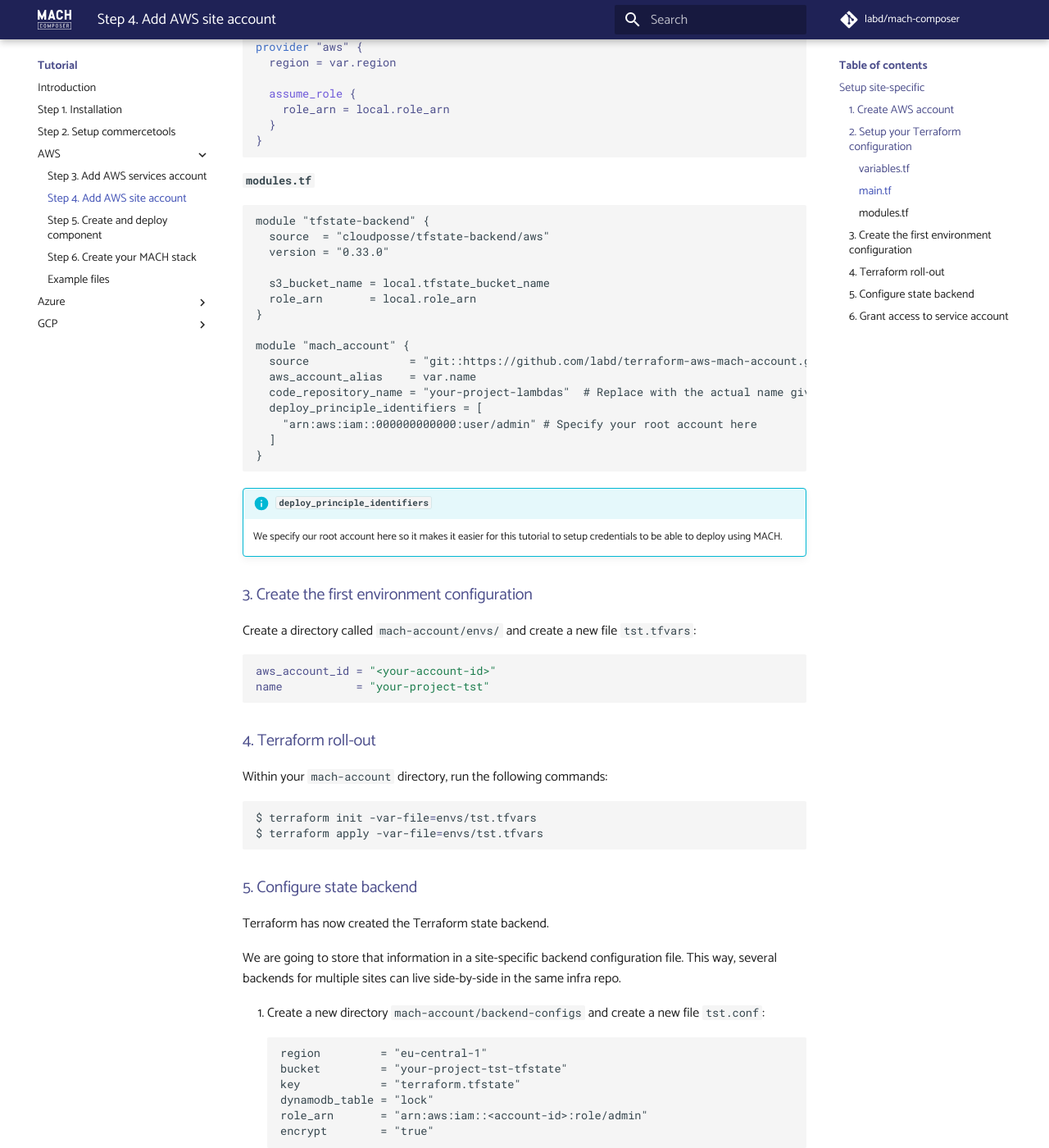
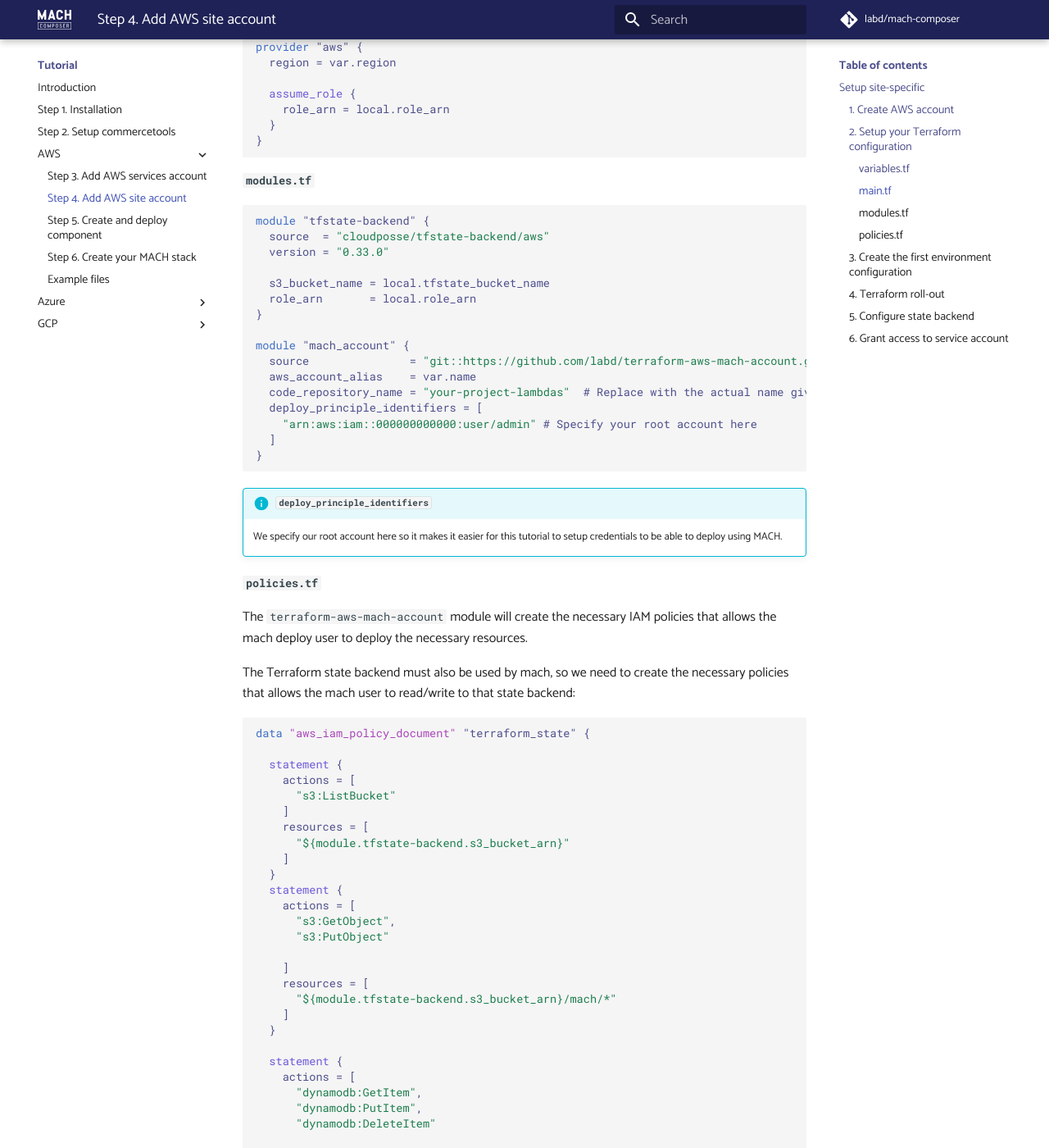
Before and after one commit to mach-composer/mach-composer-cli, an MkDocs documentation site: the page built from docs/src/tutorial/aws/step-4-setup-aws-site.md, in a window 1280 px wide and 1400 px high, scrolled down 1244 px. Shown: the whole window at 82% size. Built offline with MkDocs 1.6.1 and Material for MkDocs 9.7.7, drawn with Linux system fonts in a browser that asks for light colours; a script that is not in the unit is left out; comment, search, counter and statistics services are not loaded; some of the changed text lies outside the part shown.

Commit message:
Include tf state backend policies for AWS

````diff
--- a/docs/src/tutorial/aws/step-4-setup-aws-site.md
+++ b/docs/src/tutorial/aws/step-4-setup-aws-site.md
@@ -59,7 +59,7 @@ provider "aws" {
 
 #### `modules.tf`
 
-```
+```terraform
 module "tfstate-backend" {
   source  = "cloudposse/tfstate-backend/aws"
   version = "0.33.0"
@@ -81,6 +81,67 @@ module "mach_account" {
 !!! info "`deploy_principle_identifiers`"
     We specify our root account here so it makes it easier for this tutorial to setup credentials to be able to deploy using MACH.
 
+#### `policies.tf`
+
+The `terraform-aws-mach-account` module will create the necessary IAM policies that allows the mach deploy user to deploy the necessary resources.
+
+The Terraform state backend must also be used by mach, so we need to create the necessary policies that allows the mach user to read/write to that state backend:
+
+```terraform
+data "aws_iam_policy_document" "terraform_state" {
+
+  statement {
+    actions = [
+      "s3:ListBucket"
+    ]
+    resources = [
+      "${module.tfstate-backend.s3_bucket_arn}"
+    ]
+  }
+  statement {
+    actions = [
+      "s3:GetObject",
+      "s3:PutObject"
+
+    ]
+    resources = [
+      "${module.tfstate-backend.s3_bucket_arn}/mach/*"
+    ]
+  }
+
+  statement {
+    actions = [
+      "dynamodb:GetItem",
+      "dynamodb:PutItem",
+      "dynamodb:DeleteItem"
+
+    ]
+    resources = [
+      "arn:aws:dynamodb:${var.region}:${var.aws_account_id}:table/${local.tfstate_bucket_name}-lock"
+    ]
+  }
+}
+
+
+resource "aws_iam_policy" "terraform_state" {
+  name        = "terraform-state-policy"
+  path        = "/"
+  description = "Policy to access terraform state"
+
+  policy = data.aws_iam_policy_document.terraform_state.json
+}
+
+resource "aws_iam_role_policy" "apigateway" {
+  name   = "terraform-state-policy"
+  role   = module.mach_account.mach_role_id
+  policy = data.aws_iam_policy_document.terraform_state.json
+}
+
+resource "aws_iam_user_policy_attachment" "mach_user_terraform_state" {
+  user       = module.mach_account.mach_user_name
+  policy_arn = aws_iam_policy.terraform_state.arn
+}
+```
 ### 3. Create the first environment configuration
 
 Create a directory called `mach-account/envs/` and create a new file `tst.tfvars`:
````
Also changed, not shown: 1 other file.
